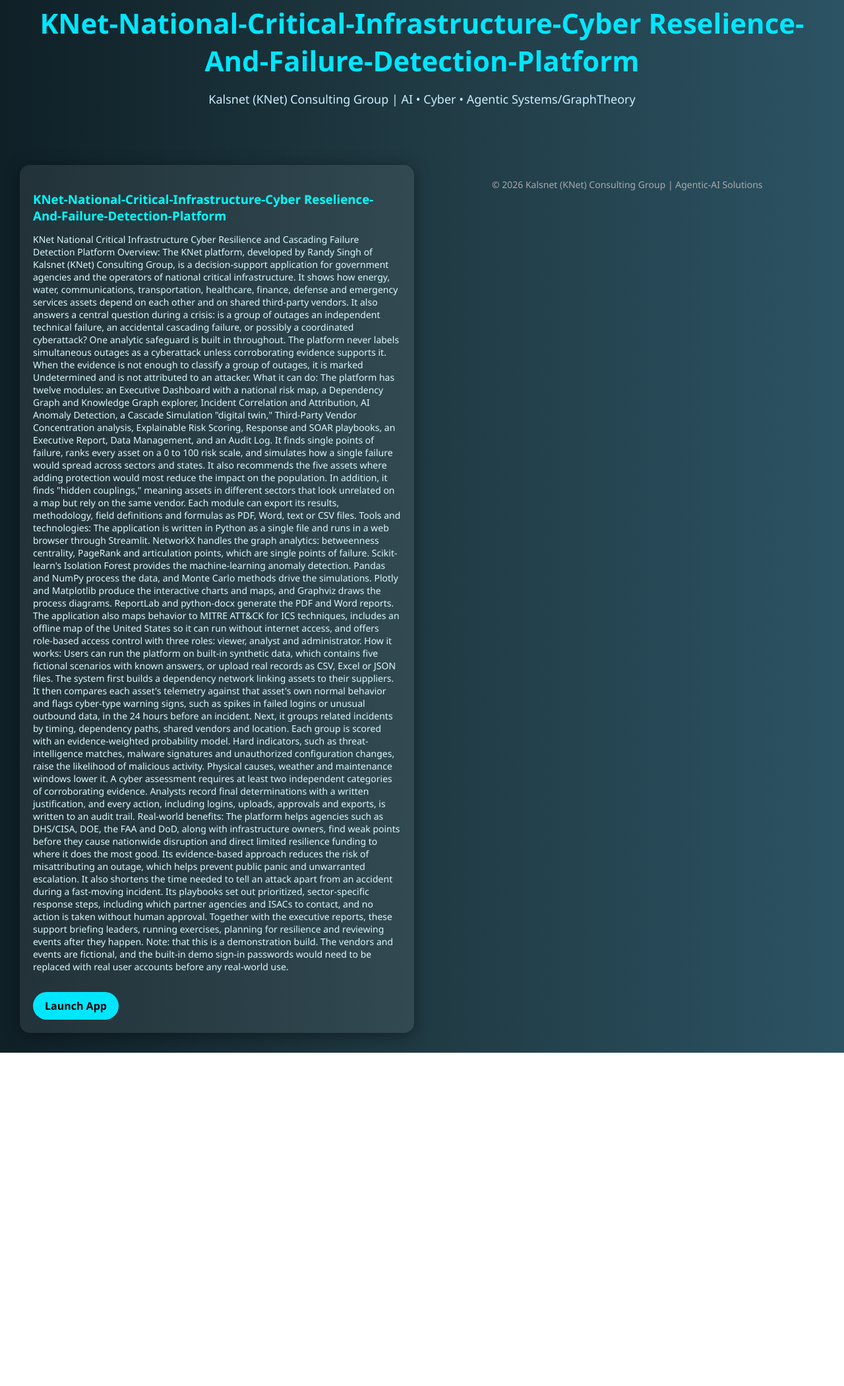
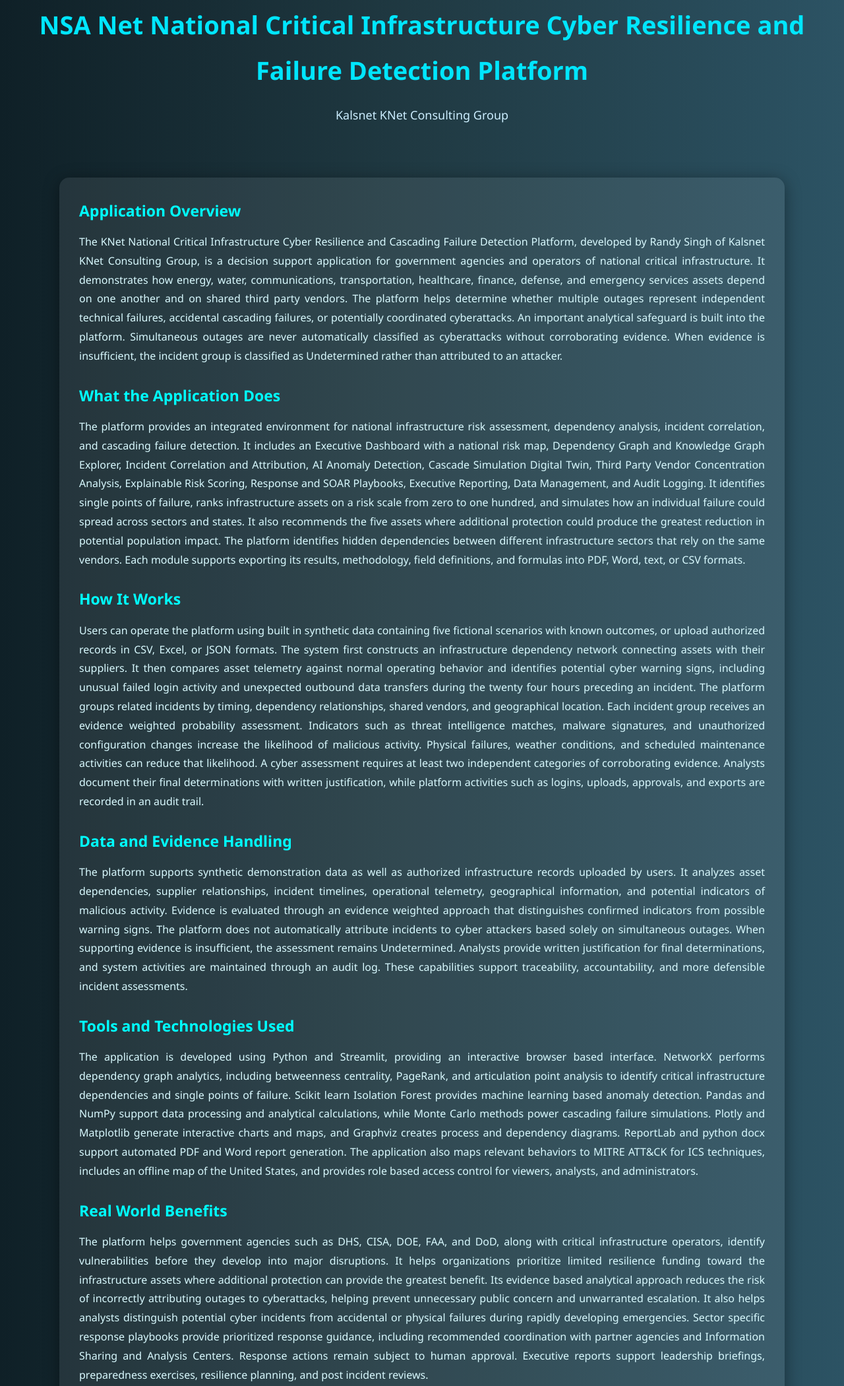
Before and after one commit to kalsr/National-Critical-Infrastructure-Cyber-Resilience-and-Cascading-Failure-Detection-Platform, a plain HTML site: page index.html in a window 1280 px wide. Shown: the part 62-2162 px from the top of the page at 66% size. Before the commit the page ends 1657 px from the top, so only its background shows below. Drawn offline with Linux system fonts and the light colour scheme.

Commit message:
Add files via upload

```diff
--- a/index.html
+++ b/index.html
@@ -1,11 +1,11 @@
-
 
 <!DOCTYPE html>
 <html lang="en">
 <head>
     <meta charset="UTF-8">
     <meta name="viewport" content="width=device-width, initial-scale=1.0">
-    <title>Agentic-AI Applications | Kalsnet</title>
+
+    <title>NSA Net National Critical Infrastructure Platform | Kalsnet</title>
 
     <style>
         body {
@@ -13,6 +13,7 @@
             font-family: "Segoe UI", Tahoma, Geneva, Verdana, sans-serif;
             background: linear-gradient(to right, #0f2027, #203a43, #2c5364);
             color: white;
+            line-height: 1.8;
         }
 
         header {
@@ -21,7 +22,7 @@
         }
 
         h1 {
-            font-size: 42px;
+            font-size: 38px;
             color: #00e6ff;
             margin-bottom: 10px;
         }
@@ -32,55 +33,75 @@
         }
 
         .container {
-            display: grid;
-            grid-template-columns: repeat(auto-fit, minmax(280px, 1fr));
-            gap: 25px;
-            padding: 30px;
+            max-width: 1100px;
+            margin: auto;
+            padding: 20px;
         }
 
         .card {
-            background: rgba(255,255,255,0.08);
+            background: rgba(255, 255, 255, 0.08);
             border-radius: 15px;
-            padding: 20px;
-            transition: 0.3s ease;
-            box-shadow: 0 4px 25px rgba(0,0,0,0.4);
+            padding: 30px;
+            margin-bottom: 25px;
+            box-shadow: 0 4px 25px rgba(0, 0, 0, 0.4);
         }
 
-        .card:hover {
-            transform: translateY(-8px);
-            background: rgba(0,230,255,0.15);
-        }
-
-        .card h3 {
+        .card h2 {
             color: #00ffff;
-            margin-bottom: 10px;
+            font-size: 23px;
+            margin-top: 0;
+            margin-bottom: 12px;
         }
 
         .card p {
-            font-size: 14px;
+            font-size: 16px;
             color: #d9faff;
+            margin-top: 0;
+            margin-bottom: 25px;
+            text-align: justify;
+        }
+
+        .btn-container {
+            text-align: center;
+            margin: 35px 0;
         }
 
         .btn {
             display: inline-block;
-            margin-top: 15px;
-            padding: 10px 18px;
+            padding: 13px 28px;
             background: #00e6ff;
             color: black;
             border-radius: 25px;
             text-decoration: none;
             font-weight: bold;
+            font-size: 16px;
+            transition: 0.3s ease;
         }
 
         .btn:hover {
             background: #00bcd4;
+            transform: translateY(-3px);
         }
 
         footer {
             text-align: center;
-            padding: 20px;
+            padding: 25px;
             font-size: 14px;
-            color: #aaa;
+            color: #cceeff;
+        }
+
+        @media (max-width: 600px) {
+            h1 {
+                font-size: 28px;
+            }
+
+            .card {
+                padding: 20px;
+            }
+
+            .card p {
+                text-align: left;
+            }
         }
     </style>
 </head>
@@ -88,46 +109,207 @@
 <body>
 
 <header>
-    <h1>KNet-National-Critical-Infrastructure-Cyber Reselience-And-Failure-Detection-Platform</h1>
-    <p class="subtitle">Kalsnet (KNet) Consulting Group | AI • Cyber • Agentic Systems/GraphTheory</p>
+    <h1>NSA Net National Critical Infrastructure Cyber Resilience and Failure Detection Platform</h1>
+
+    <p class="subtitle">
+        Kalsnet KNet Consulting Group
+    </p>
 </header>
 
 <div class="container">
 
     <div class="card">
-        <h3>KNet-National-Critical-Infrastructure-Cyber Reselience-And-Failure-Detection-Platform </h3>
-        <p> KNet National Critical Infrastructure Cyber Resilience and Cascading Failure Detection Platform
 
-Overview:
+        <h2>Application Overview</h2>
 
-The KNet platform, developed by Randy Singh of Kalsnet (KNet) Consulting Group, is a decision-support application for government agencies and the operators of national critical infrastructure. It shows how energy, water, communications, transportation, healthcare, finance, defense and emergency services assets depend on each other and on shared third-party vendors. It also answers a central question during a crisis: is a group of outages an independent technical failure, an accidental cascading failure, or possibly a coordinated cyberattack? One analytic safeguard is built in throughout. The platform never labels simultaneous outages as a cyberattack unless corroborating evidence supports it. When the evidence is not enough to classify a group of outages, it is marked Undetermined and is not attributed to an attacker.
+        <p>
+            The KNet National Critical Infrastructure Cyber Resilience and
+            Cascading Failure Detection Platform, developed by Randy Singh
+            of Kalsnet KNet Consulting Group, is a decision support
+            application for government agencies and operators of national
+            critical infrastructure. It demonstrates how energy, water,
+            communications, transportation, healthcare, finance, defense,
+            and emergency services assets depend on one another and on
+            shared third party vendors. The platform helps determine
+            whether multiple outages represent independent technical
+            failures, accidental cascading failures, or potentially
+            coordinated cyberattacks. An important analytical safeguard
+            is built into the platform. Simultaneous outages are never
+            automatically classified as cyberattacks without corroborating
+            evidence. When evidence is insufficient, the incident group
+            is classified as Undetermined rather than attributed to an
+            attacker.
+        </p>
 
-What it can do:
+        <h2>What the Application Does</h2>
 
-The platform has twelve modules: an Executive Dashboard with a national risk map, a Dependency Graph and Knowledge Graph explorer, Incident Correlation and Attribution, AI Anomaly Detection, a Cascade Simulation "digital twin," Third-Party Vendor Concentration analysis, Explainable Risk Scoring, Response and SOAR playbooks, an Executive Report, Data Management, and an Audit Log. It finds single points of failure, ranks every asset on a 0 to 100 risk scale, and simulates how a single failure would spread across sectors and states. It also recommends the five assets where adding protection would most reduce the impact on the population. In addition, it finds "hidden couplings," meaning assets in different sectors that look unrelated on a map but rely on the same vendor. Each module can export its results, methodology, field definitions and formulas as PDF, Word, text or CSV files.
+        <p>
+            The platform provides an integrated environment for national
+            infrastructure risk assessment, dependency analysis, incident
+            correlation, and cascading failure detection. It includes an
+            Executive Dashboard with a national risk map, Dependency Graph
+            and Knowledge Graph Explorer, Incident Correlation and
+            Attribution, AI Anomaly Detection, Cascade Simulation Digital
+            Twin, Third Party Vendor Concentration Analysis, Explainable
+            Risk Scoring, Response and SOAR Playbooks, Executive Reporting,
+            Data Management, and Audit Logging. It identifies single
+            points of failure, ranks infrastructure assets on a risk
+            scale from zero to one hundred, and simulates how an individual
+            failure could spread across sectors and states. It also
+            recommends the five assets where additional protection could
+            produce the greatest reduction in potential population impact.
+            The platform identifies hidden dependencies between different
+            infrastructure sectors that rely on the same vendors. Each
+            module supports exporting its results, methodology, field
+            definitions, and formulas into PDF, Word, text, or CSV formats.
+        </p>
 
-Tools and technologies:
+        <h2>How It Works</h2>
 
-The application is written in Python as a single file and runs in a web browser through Streamlit. NetworkX handles the graph analytics: betweenness centrality, PageRank and articulation points, which are single points of failure. Scikit-learn's Isolation Forest provides the machine-learning anomaly detection. Pandas and NumPy process the data, and Monte Carlo methods drive the simulations. Plotly and Matplotlib produce the interactive charts and maps, and Graphviz draws the process diagrams. ReportLab and python-docx generate the PDF and Word reports. The application also maps behavior to MITRE ATT&CK for ICS techniques, includes an offline map of the United States so it can run without internet access, and offers role-based access control with three roles: viewer, analyst and administrator.
+        <p>
+            Users can operate the platform using built in synthetic data
+            containing five fictional scenarios with known outcomes, or
+            upload authorized records in CSV, Excel, or JSON formats.
+            The system first constructs an infrastructure dependency
+            network connecting assets with their suppliers. It then
+            compares asset telemetry against normal operating behavior
+            and identifies potential cyber warning signs, including
+            unusual failed login activity and unexpected outbound data
+            transfers during the twenty four hours preceding an incident.
+            The platform groups related incidents by timing, dependency
+            relationships, shared vendors, and geographical location.
+            Each incident group receives an evidence weighted probability
+            assessment. Indicators such as threat intelligence matches,
+            malware signatures, and unauthorized configuration changes
+            increase the likelihood of malicious activity. Physical
+            failures, weather conditions, and scheduled maintenance
+            activities can reduce that likelihood. A cyber assessment
+            requires at least two independent categories of corroborating
+            evidence. Analysts document their final determinations with
+            written justification, while platform activities such as
+            logins, uploads, approvals, and exports are recorded in an
+            audit trail.
+        </p>
 
-How it works:
+        <h2>Data and Evidence Handling</h2>
 
-Users can run the platform on built-in synthetic data, which contains five fictional scenarios with known answers, or upload real records as CSV, Excel or JSON files. The system first builds a dependency network linking assets to their suppliers. It then compares each asset's telemetry against that asset's own normal behavior and flags cyber-type warning signs, such as spikes in failed logins or unusual outbound data, in the 24 hours before an incident. Next, it groups related incidents by timing, dependency paths, shared vendors and location. Each group is scored with an evidence-weighted probability model. Hard indicators, such as threat-intelligence matches, malware signatures and unauthorized configuration changes, raise the likelihood of malicious activity. Physical causes, weather and maintenance windows lower it. A cyber assessment requires at least two independent categories of corroborating evidence. Analysts record final determinations with a written justification, and every action, including logins, uploads, approvals and exports, is written to an audit trail.
+        <p>
+            The platform supports synthetic demonstration data as well
+            as authorized infrastructure records uploaded by users.
+            It analyzes asset dependencies, supplier relationships,
+            incident timelines, operational telemetry, geographical
+            information, and potential indicators of malicious activity.
+            Evidence is evaluated through an evidence weighted approach
+            that distinguishes confirmed indicators from possible
+            warning signs. The platform does not automatically attribute
+            incidents to cyber attackers based solely on simultaneous
+            outages. When supporting evidence is insufficient, the
+            assessment remains Undetermined. Analysts provide written
+            justification for final determinations, and system activities
+            are maintained through an audit log. These capabilities
+            support traceability, accountability, and more defensible
+            incident assessments.
+        </p>
 
-Real-world benefits:
+        <h2>Tools and Technologies Used</h2>
 
-The platform helps agencies such as DHS/CISA, DOE, the FAA and DoD, along with infrastructure owners, find weak points before they cause nationwide disruption and direct limited resilience funding to where it does the most good. Its evidence-based approach reduces the risk of misattributing an outage, which helps prevent public panic and unwarranted escalation. It also shortens the time needed to tell an attack apart from an accident during a fast-moving incident. Its playbooks set out prioritized, sector-specific response steps, including which partner agencies and ISACs to contact, and no action is taken without human approval. Together with the executive reports, these support briefing leaders, running exercises, planning for resilience and reviewing events after they happen.
+        <p>
+            The application is developed using Python and Streamlit,
+            providing an interactive browser based interface. NetworkX
+            performs dependency graph analytics, including betweenness
+            centrality, PageRank, and articulation point analysis to
+            identify critical infrastructure dependencies and single
+            points of failure. Scikit learn Isolation Forest provides
+            machine learning based anomaly detection. Pandas and NumPy
+            support data processing and analytical calculations, while
+            Monte Carlo methods power cascading failure simulations.
+            Plotly and Matplotlib generate interactive charts and maps,
+            and Graphviz creates process and dependency diagrams.
+            ReportLab and python docx support automated PDF and Word
+            report generation. The application also maps relevant
+            behaviors to MITRE ATT&CK for ICS techniques, includes an
+            offline map of the United States, and provides role based
+            access control for viewers, analysts, and administrators.
+        </p>
 
-Note:
+        <h2>Real World Benefits</h2>
 
-that this is a demonstration build. The vendors and events are fictional, and the built-in demo sign-in passwords would need to be replaced with real user accounts before any real-world use.  </p>
-        <a href="https://e598aals6qbbpmqq2hruej.streamlit.app/" target="_blank" class="btn">Launch App</a>
+        <p>
+            The platform helps government agencies such as DHS, CISA,
+            DOE, FAA, and DoD, along with critical infrastructure
+            operators, identify vulnerabilities before they develop into
+            major disruptions. It helps organizations prioritize limited
+            resilience funding toward the infrastructure assets where
+            additional protection can provide the greatest benefit.
+            Its evidence based analytical approach reduces the risk of
+            incorrectly attributing outages to cyberattacks, helping
+            prevent unnecessary public concern and unwarranted escalation.
+            It also helps analysts distinguish potential cyber incidents
+            from accidental or physical failures during rapidly developing
+            emergencies. Sector specific response playbooks provide
+            prioritized response guidance, including recommended
+            coordination with partner agencies and Information Sharing
+            and Analysis Centers. Response actions remain subject to
+            human approval. Executive reports support leadership
+            briefings, preparedness exercises, resilience planning,
+            and post incident reviews.
+        </p>
+
+        <h2>Security and Demonstration Notice</h2>
+
+        <p>
+            This application is a demonstration build intended to
+            illustrate national critical infrastructure dependency
+            analysis, cyber resilience assessment, incident correlation,
+            and cascading failure simulation. The vendors, infrastructure
+            assets, and events included in the demonstration are fictional.
+            Built in demonstration sign in passwords must be replaced
+            with properly secured user accounts and authentication
+            mechanisms before any operational deployment. The platform
+            should undergo appropriate security testing, access control
+            validation, and authorization reviews before use with
+            operational infrastructure information. It should not be
+            treated as an accredited government system or connected
+            to classified infrastructure in its current demonstration
+            form.
+        </p>
+
+        <h2>Overall Value</h2>
+
+        <p>
+            The KNet National Critical Infrastructure Cyber Resilience
+            and Cascading Failure Detection Platform provides a unified
+            analytical environment for understanding infrastructure
+            dependencies, identifying vulnerabilities, detecting
+            potential cyber anomalies, and evaluating cascading failure
+            scenarios. By combining Artificial Intelligence, Machine
+            Learning, Graph Analytics, Knowledge Graphs, Monte Carlo
+            Simulation, Evidence Based Attribution, and Explainable Risk
+            Scoring, the platform demonstrates how advanced analytical
+            technologies can strengthen national infrastructure
+            protection and operational resilience. Developed by Randy
+            Singh from Kalsnet KNet Consulting Group, the application
+            transforms complex infrastructure relationships and incident
+            evidence into actionable intelligence to support government
+            leadership, infrastructure operators, and emergency response
+            organizations.
+        </p>
+
+        <div class="btn-container">
+            <a href="https://e598aals6qbbpmqq2hruej.streamlit.app/"
+               target="_blank"
+               rel="noopener noreferrer"
+               class="btn">
+                Launch Application
+            </a>
+        </div>
+
     </div>
 
-
+</div>
 
 <footer>
-    © 2026 Kalsnet (KNet) Consulting Group | Agentic-AI Solutions
+    Copyright 2026 Kalsnet KNet Consulting Group
 </footer>
 
 </body>
```
